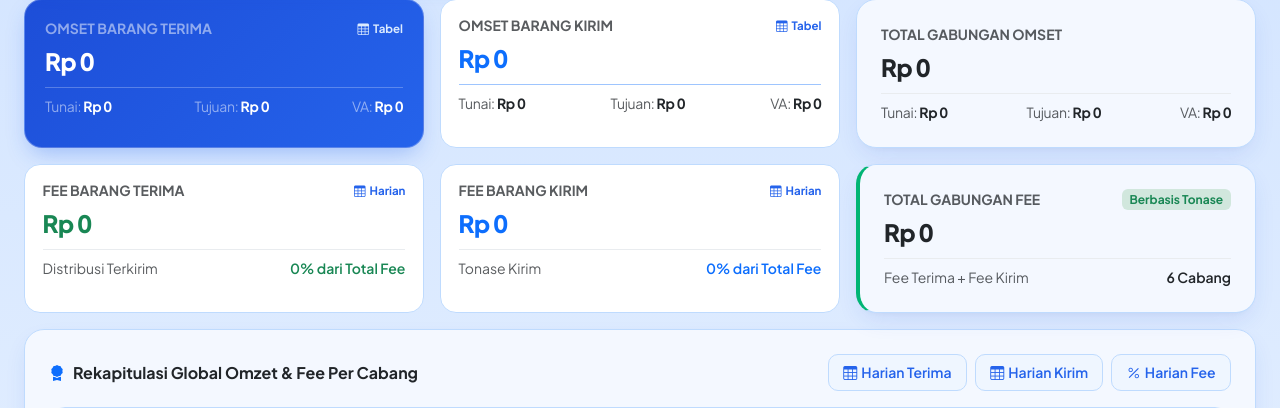
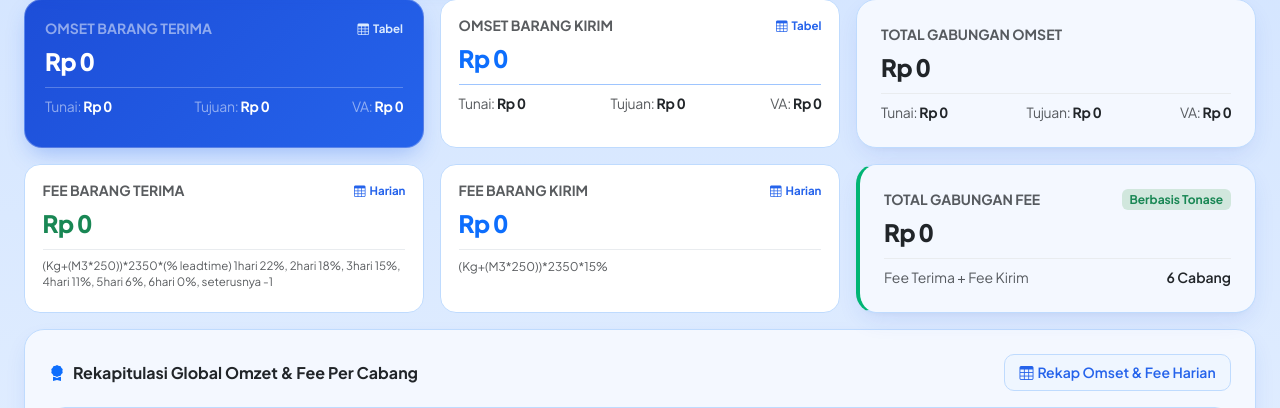
Before and after one commit to barakapwt19-teguh/rekap-omset-and-setoran-cabang, a FastAPI app: page / in a window 1280 px wide, after a click on "Rekap Omzet & Fee". Shown: the part 268-676 px from the top of the page. Run offline with FastAPI, Linux system fonts and the light colour scheme.

Commit message:
Tampilkan setoran cabang lama, rekap omset & fee harian, dan rumus fee

```diff
--- a/api/main.py
+++ b/api/main.py
@@ -77,6 +77,7 @@ def get_spreadsheet():
 def fetch_all_sheets_batch(ss) -> dict:
     """Membaca seluruh sheet dalam 1x API call (values_batch_get) untuk mencegah error 429 Quota Exceeded."""
     sheet_names = [
+        "SETORAN_CABANG",
         "SETOR_TUNAI_BANK",
         "PENGELUARAN",
         "SETORAN_PUSAT",
@@ -272,7 +273,41 @@ async def get_dashboard(bulan: int, tahun: int):
         riwayat_keluar = []
         riwayat_pusat = []
 
-        # --- 1. MODUL KAS GUDANG (SEKALIGUS SUMBER SETORAN CABANG KE PENAMPUNG) ---
+        # --- 0. BACA SETORAN_CABANG (DATA INPUT MANUAL SEBELUMNYA) ---
+        existing_setoran_keys = set()
+        rows_setoran_manual = sheets_data.get("SETORAN_CABANG", [])[1:]
+        for r in rows_setoran_manual:
+            if len(r) < 5:
+                continue
+            d = parse_date_slash(r[1])
+            cb = str(r[2]).replace(" .", "").strip().upper()
+            nom = parse_num(r[3])
+            jenis = str(r[4]).strip().upper()
+            if d and nom > 0:
+                is_cash = "CASH" in jenis
+                jenis_clean = "CASH" if is_cash else "TRANSFER"
+                tgl_fmt = d.strftime("%d/%m/%Y")
+                existing_setoran_keys.add((tgl_fmt, cb, jenis_clean))
+
+                if d < start_date:
+                    if is_cash:
+                        saldo_awal_cash += nom
+                    else:
+                        saldo_awal_bank += nom
+                elif d.month == bulan and d.year == tahun:
+                    if is_cash:
+                        cash_masuk += nom
+                    else:
+                        tf_masuk += nom
+                    total_setoran_cabang += nom
+                    riwayat_setoran.insert(0, {
+                        "tanggal": tgl_fmt,
+                        "cabang": cb,
+                        "nominal": nom,
+                        "jenis": jenis_clean
+                    })
+
+        # --- 1. MODUL KAS GUDANG (SEKALIGUS SUMBER SETORAN CABANG OTOMATIS KE PENAMPUNG) ---
         rekap_gudang_cab = {
             cab: {
                 "msk": 0.0, "bbm": 0.0, "lb": 0.0, "tot_setor": 0.0,
@@ -302,7 +337,7 @@ async def get_dashboard(bulan: int, tahun: int):
                                 "keterangan": r[m["ket"]] if len(r) > m["ket"] and r[m["ket"]] else "-"
                             })
 
-        # Baca KAS_Gudang -> mengisi Kas Gudang & Setoran Cabang ke Kas Penampung
+        # Baca KAS_Gudang -> mengisi Kas Gudang & melengkapi Setoran Cabang ke Kas Penampung jika belum ada di SETORAN_CABANG
         rows_gdg = sheets_data.get("KAS_Gudang", [])
         if len(rows_gdg) >= 3:
             for r in rows_gdg[2:]:
@@ -329,15 +364,11 @@ async def get_dashboard(bulan: int, tahun: int):
                         v_cash = parse_num(r[m["s_cash"]])
                         v_tf   = parse_num(r[m["s_tf"]])
 
-                        # Setoran Cabang ke Kas Penampung:
-                        # - Setor Cash dari semua 6 cabang masuk ke Cash Penampung
-                        # - Setor Transfer masuk ke Rekening Penampung (kecuali PURWOKERTO yang langsung ke Pemilik)
-                        tf_ke_penampung = 0.0 if cab == "PURWOKERTO" else v_tf
-                        if d < start_date:
-                            saldo_awal_cash += v_cash
-                            saldo_awal_bank += tf_ke_penampung
-                        elif d.month == bulan and d.year == tahun:
-                            if v_cash > 0:
+                        # Setoran Cabang ke Kas Penampung (hanya ditambahkan jika tanggal+cabang+jenis belum ada di SETORAN_CABANG)
+                        if v_cash > 0 and (tgl_fmt, cab, "CASH") not in existing_setoran_keys:
+                            if d < start_date:
+                                saldo_awal_cash += v_cash
+                            elif d.month == bulan and d.year == tahun:
                                 cash_masuk += v_cash
                                 total_setoran_cabang += v_cash
                                 riwayat_setoran.insert(0, {
@@ -346,7 +377,12 @@ async def get_dashboard(bulan: int, tahun: int):
                                     "nominal": v_cash,
                                     "jenis": "CASH"
                                 })
-                            if tf_ke_penampung > 0:
+
+                        tf_ke_penampung = 0.0 if cab == "PURWOKERTO" else v_tf
+                        if tf_ke_penampung > 0 and (tgl_fmt, cab, "TRANSFER") not in existing_setoran_keys:
+                            if d < start_date:
+                                saldo_awal_bank += tf_ke_penampung
+                            elif d.month == bulan and d.year == tahun:
                                 tf_masuk += tf_ke_penampung
                                 total_setoran_cabang += tf_ke_penampung
                                 riwayat_setoran.insert(0, {
--- a/templates/index.html
+++ b/templates/index.html
@@ -599,9 +599,8 @@
                 <span class="tap-hint"><i class="bi bi-table"></i> Harian</span>
               </div>
               <div class="metric-value text-success" id="fTotalTerima">Rp 0</div>
-              <div class="mt-2 pt-2 border-top border-light-subtle d-flex justify-content-between small text-muted">
-                <span>Distribusi Terkirim</span>
-                <span class="fw-semibold text-success" id="fPorsiTerima">0% dari Total Fee</span>
+              <div class="mt-2 pt-2 border-top border-light-subtle small text-muted">
+                <div style="font-size: 0.72rem; line-height: 1.35;">(Kg+(M3*250))*2350*(% leadtime) 1hari 22%, 2hari 18%, 3hari 15%, 4hari 11%, 5hari 6%, 6hari 0%, seterusnya -1</div>
               </div>
             </div>
           </div>
@@ -613,9 +612,8 @@
                 <span class="tap-hint"><i class="bi bi-table"></i> Harian</span>
               </div>
               <div class="metric-value text-primary" id="fTotalKirim">Rp 0</div>
-              <div class="mt-2 pt-2 border-top border-light-subtle d-flex justify-content-between small text-muted">
-                <span>Tonase Kirim</span>
-                <span class="fw-semibold text-primary" id="fPorsiKirim">0% dari Total Fee</span>
+              <div class="mt-2 pt-2 border-top border-light-subtle small text-muted">
+                <div style="font-size: 0.75rem;">(Kg+(M3*250))*2350*15%</div>
               </div>
             </div>
           </div>
@@ -640,9 +638,7 @@
           <div class="d-flex justify-content-between align-items-center flex-wrap gap-2 mb-3">
             <h6 class="fw-bold text-dark mb-0" id="titleRekapOmsetFeeCabang"><i class="bi bi-award-fill text-primary me-2"></i>Rekapitulasi Global Omzet &amp; Fee Per Cabang</h6>
             <div class="d-flex gap-2 flex-wrap">
-              <button type="button" class="btn btn-sm btn-soft-blue" onclick="toggleTableDrawer('modul-omset', 'drawerOmsetTerima')"><i class="bi bi-table me-1"></i>Harian Terima</button>
-              <button type="button" class="btn btn-sm btn-soft-blue" onclick="toggleTableDrawer('modul-omset', 'drawerOmsetKirim')"><i class="bi bi-table me-1"></i>Harian Kirim</button>
-              <button type="button" class="btn btn-sm btn-soft-blue" onclick="toggleTableDrawer('modul-omset', 'drawerFeeHarian')"><i class="bi bi-percent me-1"></i>Harian Fee</button>
+              <button type="button" class="btn btn-sm btn-soft-blue" onclick="toggleTableDrawer('modul-omset', 'drawerFeeHarian')"><i class="bi bi-table me-1"></i>Rekap Omset &amp; Fee Harian</button>
             </div>
           </div>
           <div class="table-modern-wrapper">
@@ -705,11 +701,11 @@
           </div>
         </div>
 
-        <!-- DRAWER 3: RINCIAN HARIAN FEE TERIMA & FEE KIRIM -->
+        <!-- DRAWER 3: REKAP OMSET & FEE HARIAN -->
         <div class="collapse mb-4" id="drawerFeeHarian">
           <div class="modern-card p-3 p-md-4 border-primary-subtle">
             <div class="d-flex justify-content-between align-items-center flex-wrap gap-2 mb-3">
-              <h6 class="fw-bold text-dark mb-0" id="titleFeeHarian"><i class="bi bi-calendar-check text-primary me-2"></i>Rincian Harian Fee Terima &amp; Fee Kirim</h6>
+              <h6 class="fw-bold text-dark mb-0" id="titleFeeHarian"><i class="bi bi-calendar-check text-primary me-2"></i>Rekap Omset &amp; Fee Harian</h6>
               <button type="button" class="btn btn-sm btn-soft-blue" onclick="toggleTableDrawer('modul-omset', 'drawerFeeHarian')"><i class="bi bi-x-lg"></i> Tutup</button>
             </div>
             <div class="table-modern-wrapper" style="max-height: 450px;">
@@ -718,6 +714,8 @@
                   <tr>
                     <th class="sticky-col">Tanggal</th>
                     <th>Cabang</th>
+                    <th class="text-end">Omset Terima</th>
+                    <th class="text-end">Omset Kirim</th>
                     <th class="text-end text-success">Fee Terima (Rp)</th>
                     <th class="text-end text-primary">Fee Kirim (Rp)</th>
                     <th class="text-end col-total-cabang">Total Fee (Rp)</th>
@@ -1159,9 +1157,6 @@
         sumTotalFee += Number(f.total_fee) || 0;
       });
 
-      const porsiTerima = sumTotalFee > 0 ? ((sumFeeTerima / sumTotalFee) * 100).toFixed(1) : '0';
-      const porsiKirim = sumTotalFee > 0 ? ((sumFeeKirim / sumTotalFee) * 100).toFixed(1) : '0';
-
       // Kartu Omzet
       document.getElementById('lblOmsetTerima').innerText = `OMSET BARANG TERIMA (${labelFilter})`;
       document.getElementById('lblOmsetKirim').innerText = `OMSET BARANG KIRIM (${labelFilter})`;
@@ -1188,9 +1183,7 @@
       document.getElementById('lblTotalFeeGabungan').innerText = `TOTAL GABUNGAN FEE (${labelFilter})`;
 
       document.getElementById('fTotalTerima').innerText = formatRupiah(sumFeeTerima);
-      document.getElementById('fPorsiTerima').innerText = `${porsiTerima}% dari Total Fee`;
       document.getElementById('fTotalKirim').innerText = formatRupiah(sumFeeKirim);
-      document.getElementById('fPorsiKirim').innerText = `${porsiKirim}% dari Total Fee`;
       document.getElementById('fTotalGabungan').innerText = formatRupiah(sumTotalFee);
 
       // Tabel Rekapitulasi Global Omzet & Fee Per Cabang
@@ -1241,19 +1234,46 @@
       renderMatriksTable('tblMatriksTerimaHead', 'tblMatriksTerimaBody', 'tblMatriksTerimaFoot', omset.riwayatTerima, omset.terimaPerCabang, activeCabMatrix);
       renderMatriksTable('tblMatriksKirimHead', 'tblMatriksKirimBody', 'tblMatriksKirimFoot', omset.riwayatKirim, omset.kirimPerCabang, activeCabMatrix);
 
-      // Drawer Harian Fee
-      const filteredFeeHarian = (selectedCabang === 'ALL'
-        ? feeData.riwayatHarian
-        : feeData.riwayatHarian.filter(item => item.cabang === selectedCabang)
-      ).sort((a, b) => a.tanggal.localeCompare(b.tanggal));
+      // Drawer Rekap Omset & Fee Harian (Gabungan Omset Terima, Omset Kirim, Fee Terima, Fee Kirim)
+      const harianMap = {};
+      omset.riwayatTerima.forEach(item => {
+        if (!activeCabMatrix.includes(item.cabang)) return;
+        const key = `${item.tanggal}|${item.cabang}`;
+        if (!harianMap[key]) {
+          harianMap[key] = { tanggal: item.tanggal, cabang: item.cabang, omset_terima: 0, omset_kirim: 0, fee_terima: 0, fee_kirim: 0, total_fee: 0 };
+        }
+        harianMap[key].omset_terima += Number(item.jumlah) || 0;
+      });
+      omset.riwayatKirim.forEach(item => {
+        if (!activeCabMatrix.includes(item.cabang)) return;
+        const key = `${item.tanggal}|${item.cabang}`;
+        if (!harianMap[key]) {
+          harianMap[key] = { tanggal: item.tanggal, cabang: item.cabang, omset_terima: 0, omset_kirim: 0, fee_terima: 0, fee_kirim: 0, total_fee: 0 };
+        }
+        harianMap[key].omset_kirim += Number(item.jumlah) || 0;
+      });
+      feeData.riwayatHarian.forEach(item => {
+        if (!activeCabMatrix.includes(item.cabang)) return;
+        const key = `${item.tanggal}|${item.cabang}`;
+        if (!harianMap[key]) {
+          harianMap[key] = { tanggal: item.tanggal, cabang: item.cabang, omset_terima: 0, omset_kirim: 0, fee_terima: 0, fee_kirim: 0, total_fee: 0 };
+        }
+        harianMap[key].fee_terima += Number(item.fee_terima) || 0;
+        harianMap[key].fee_kirim += Number(item.fee_kirim) || 0;
+        harianMap[key].total_fee += Number(item.total_fee) || 0;
+      });
 
-      document.getElementById('titleFeeHarian').innerHTML = `<i class="bi bi-calendar-check text-primary me-2"></i>Rincian Harian Fee Terima &amp; Fee Kirim (${labelFilter})`;
-      document.getElementById('tblFeeHarianBody').innerHTML = filteredFeeHarian.length === 0
-        ? '<tr><td colspan="5" class="text-center py-4 text-muted">Belum ada data pada sheet FEE_OMSET periode ini</td></tr>'
-        : filteredFeeHarian.map(i => `
+      const listRekapHarian = Object.values(harianMap).sort((a, b) => a.tanggal.localeCompare(b.tanggal));
+
+      document.getElementById('titleFeeHarian').innerHTML = `<i class="bi bi-calendar-check text-primary me-2"></i>Rekap Omset &amp; Fee Harian (${labelFilter})`;
+      document.getElementById('tblFeeHarianBody').innerHTML = listRekapHarian.length === 0
+        ? '<tr><td colspan="7" class="text-center py-4 text-muted">Belum ada data rekap harian periode ini</td></tr>'
+        : listRekapHarian.map(i => `
             <tr>
               <td class="sticky-col fw-semibold">${i.tanggal}</td>
               <td>${getBranchBadgeHtml(i.cabang)}</td>
+              <td class="text-end">${formatAngka(i.omset_terima)}</td>
+              <td class="text-end">${formatAngka(i.omset_kirim)}</td>
               <td class="text-end text-success fw-bold">${formatRupiah(i.fee_terima)}</td>
               <td class="text-end text-primary fw-bold">${formatRupiah(i.fee_kirim)}</td>
               <td class="text-end col-total-cabang">${formatRupiah(i.total_fee)}</td>
```
